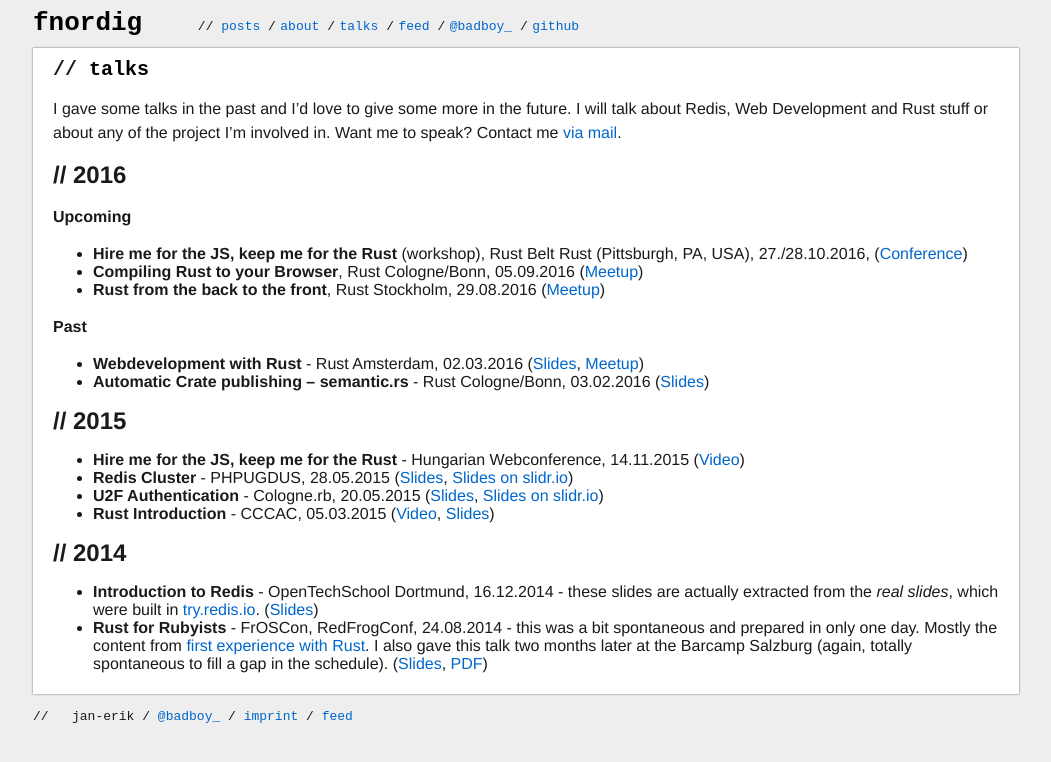
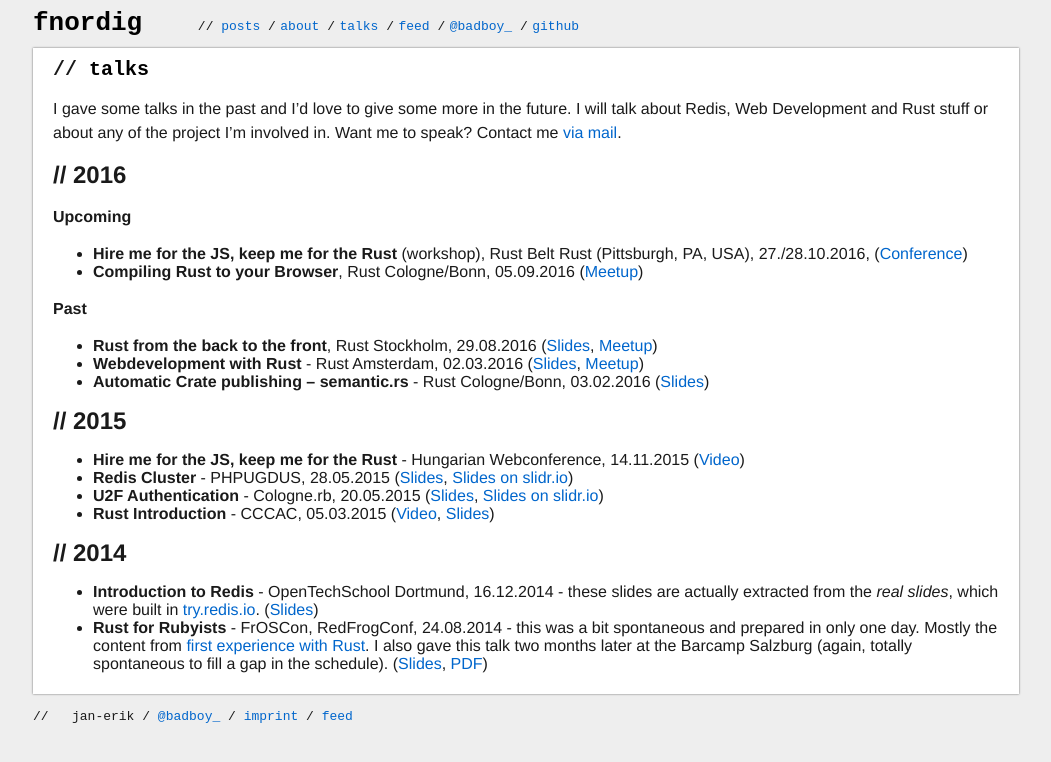
Before and after one commit to badboy/fnordig.de, a Jekyll site: the page built from talks.md, in a window 1280 px wide. Shown: the top 762 px of the page, without its empty margins (114-1165 px from the left). Built offline with Jekyll 4.4.1, drawn with Linux system fonts in a browser that asks for light colours.

Commit message:
Gave this talk now

```diff
--- a/talks.md
+++ b/talks.md
@@ -13,10 +13,10 @@ Want me to speak? Contact me [via mail](mailto:janerik@fnordig.de).
 
 * **Hire me for the JS, keep me for the Rust** (workshop), Rust Belt Rust (Pittsburgh, PA, USA), 27./28.10.2016, ([Conference](http://www.rust-belt-rust.com/sessions/))
 * **Compiling Rust to your Browser**, Rust Cologne/Bonn, 05.09.2016 ([Meetup](https://www.meetup.com/Rust-Cologne-Bonn/events/233139845/))
-* **Rust from the back to the front**, Rust Stockholm, 29.08.2016 ([Meetup](https://www.meetup.com/ruststhlm/events/232054490/))
 
 **Past**
 
+* **Rust from the back to the front**, Rust Stockholm, 29.08.2016 ([Slides](https://badboy.github.io/rust-sthlm/#1), [Meetup](https://www.meetup.com/ruststhlm/events/232054490/))
 * **Webdevelopment with Rust** - Rust Amsterdam, 02.03.2016 ([Slides](http://badboy.github.io/webdev-rust-slides/), [Meetup](http://www.meetup.com/Rust-Amsterdam/events/227827508/))
 * **Automatic Crate publishing – semantic.rs** - Rust Cologne/Bonn, 03.02.2016 ([Slides](http://badboy.github.io/semantic-rs-slides/#1))
 
```
